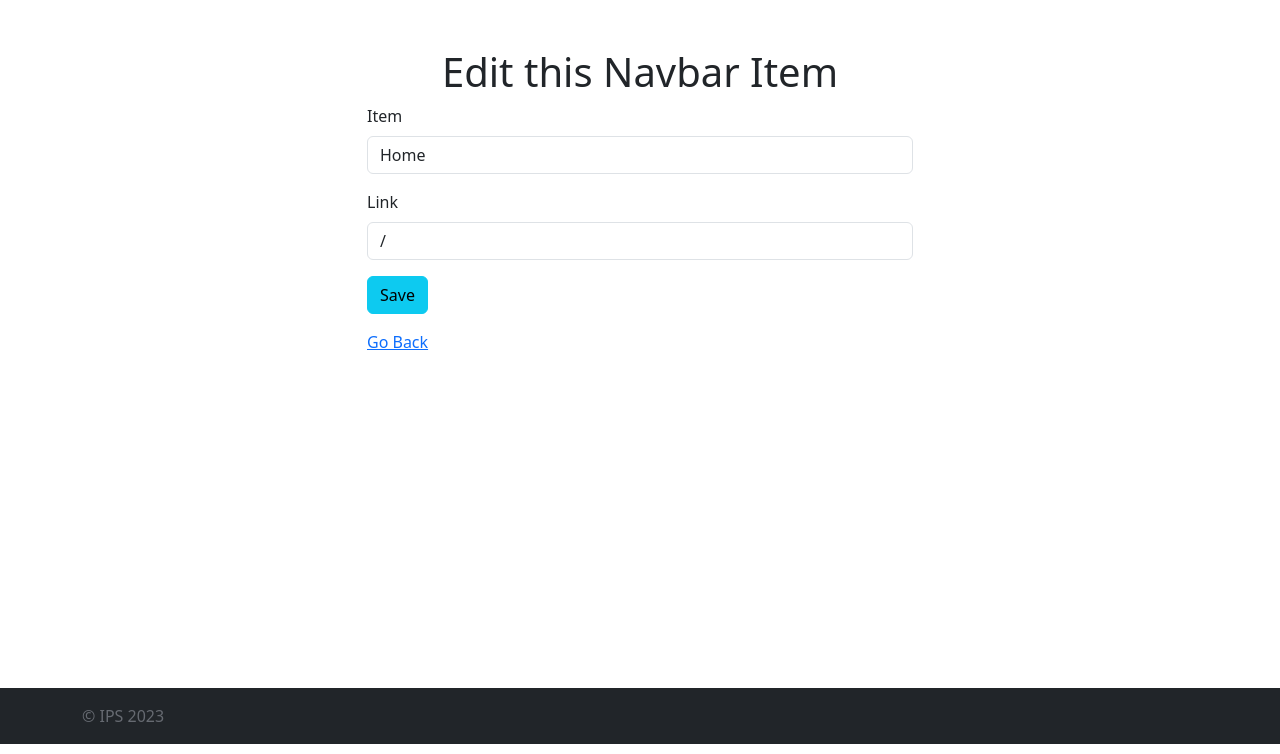
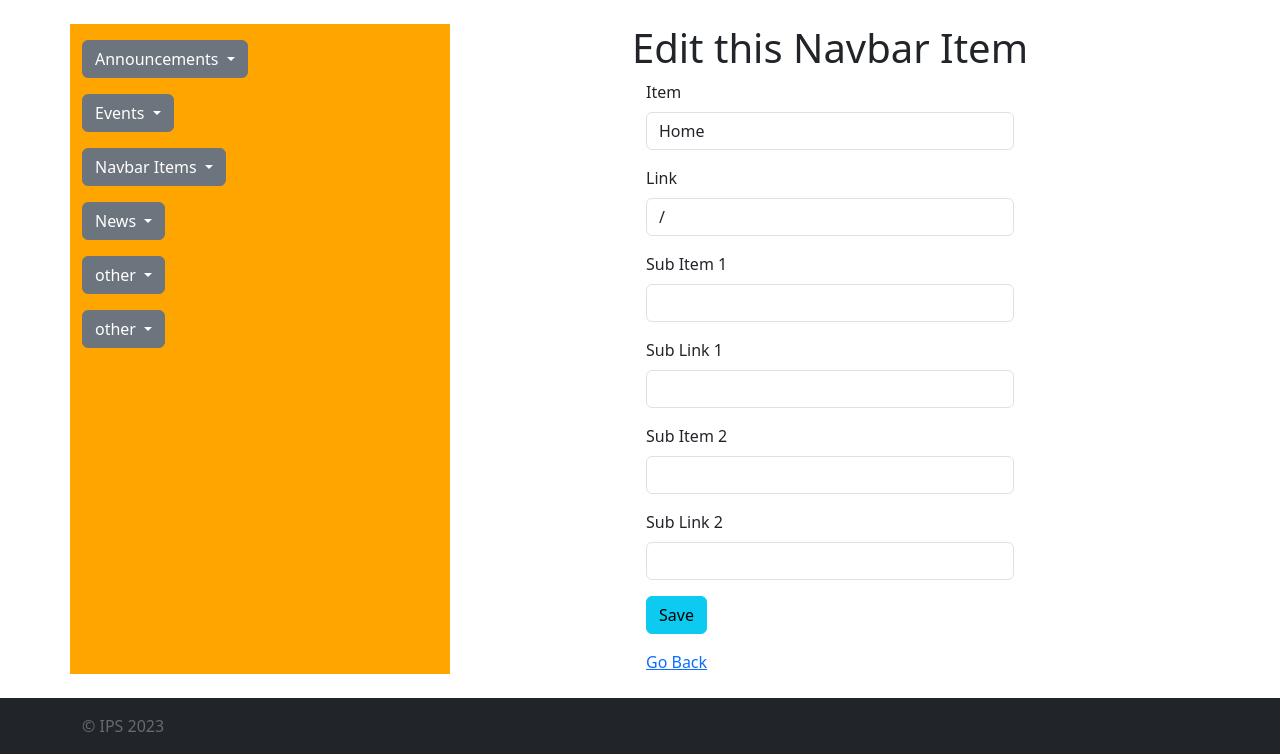
Before and after one commit to Prakhar-Verma39/Threejs-Portfolio, a Node server app: page /navbarItems/600000000000000000000010/edit in a window 1280 px wide. Shown: the part 56-810 px from the top of the page. Run offline with Node 20, Linux system fonts and the light colour scheme; data comes from the database, SQL or seed files in the repository; some libraries are stand-ins or nearby versions.

Commit message:
added sidebar

```diff
--- a/routes/navbarItems.js
+++ b/routes/navbarItems.js
@@ -25,7 +25,7 @@ router.get('/', catchAsync(async (req, res) => {
 }));
 
 router.get('/new', (req, res) => {
-    res.render('navbarItems/new');
+    res.render('navbarItems/new', {limit: 2});
 })
 
 router.post('/', validateNavbarItem, catchAsync(async (req, res) => {
@@ -43,7 +43,7 @@ router.get('/:id', catchAsync(async (req, res) => {
 router.get('/:id/edit', catchAsync(async (req, res) => {
     const { id } = req.params;
     const navbarItem = await NavbarItems.findById(id);
-    res.render('navbarItems/edit', { navbarItem })
+    res.render('navbarItems/edit', { navbarItem, limit: 2 })
 }));
 
 router.put('/:id',  validateNavbarItem, catchAsync(async (req, res) => {
--- a/schemas.js
+++ b/schemas.js
@@ -28,7 +28,7 @@ module.exports.navbarItemSchema = Joi.object({
     navbarItem: Joi.object({
         item: Joi.string().required(),
         link: Joi.string().required(),
-        subItems: Joi.array().items(Joi.string().empty('')),
-        subLinks: Joi.array().items(Joi.string().empty(''))
+        subItems: Joi.array().sparse().items(Joi.string().empty('')),
+        subLinks: Joi.array().sparse().items(Joi.string().empty(''))
     }).required()
 });
--- a/views/announcements/edit.ejs
+++ b/views/announcements/edit.ejs
@@ -1,7 +1,7 @@
 <% layout('layouts/boilerplate') %>
 
 
-    <div class="row">
+    <div class="col-8">
         <h1 class="text-center">Edit this Announcement</h1>
         <div class="col-6 offset-3">
             <form action="/announcements/<%=announcement._id%>?_method=PUT" method="POST" novalidate class="validated-form">
--- a/views/announcements/index.ejs
+++ b/views/announcements/index.ejs
@@ -1,5 +1,6 @@
 <% layout('layouts/boilerplate') %>
 
+    <div class="col-8">
         <h1>All Announcements</h1>
         <div>
             <a href="/announcements/new">Add a Announcement</a>
@@ -18,3 +19,4 @@
                 </div>
             </div>
         <% }%>
+    </div>
--- a/views/announcements/new.ejs
+++ b/views/announcements/new.ejs
@@ -1,7 +1,7 @@
 <% layout('layouts/boilerplate') %>
 
 
-    <div class="row">
+    <div class="col-8">
         <h1 class="text-center">Make a new Announcement</h1>
         <div class="col-6 offset-3">
             <form action="/announcements" method="POST" novalidate class="validated-form">
--- a/views/announcements/show.ejs
+++ b/views/announcements/show.ejs
@@ -1,6 +1,6 @@
 <% layout('layouts/boilerplate') %>
 
-    <div class="row">
+    <div class="col-8">
             <div class="card mb-3">
                 <div class="card-body">
                 <h2 class="card-title"><%= announcement.title %></h2>
--- a/views/events/edit.ejs
+++ b/views/events/edit.ejs
@@ -1,7 +1,7 @@
 <% layout('layouts/boilerplate') %>
 
 
-    <div class="row">
+    <div class="col-8">
         <h1 class="text-center">Edit this Events</h1>
         <div class="col-6 offset-3">
             <form action="/events/<%=event._id%>?_method=PUT" method="POST" novalidate class="validated-form">
--- a/views/events/index.ejs
+++ b/views/events/index.ejs
@@ -1,5 +1,6 @@
 <% layout('layouts/boilerplate') %>
 
+    <div class="col-8">
         <h1>All Events</h1>
         <div>
             <a href="/events/new">Add a Event</a>
@@ -17,3 +18,4 @@
                 </div>
             </div>
         <% }%>
+    </div>
--- a/views/events/new.ejs
+++ b/views/events/new.ejs
@@ -1,7 +1,7 @@
 <% layout('layouts/boilerplate') %>
 
 
-    <div class="row">
+    <div class="col-8">
         <h1 class="text-center">Make a new Event</h1>
         <div class="col-6 offset-3">
             <form action="/events" method="POST" novalidate class="validated-form">
--- a/views/events/show.ejs
+++ b/views/events/show.ejs
@@ -1,6 +1,6 @@
 <% layout('layouts/boilerplate') %>
 
-    <div class="row">
+    <div class="col-8">
             <div class="card mb-3">
                 <div class="card-body">
                 <h2 class="card-title"><%= event.title %></h2>
--- a/views/layouts/boilerplate.ejs
+++ b/views/layouts/boilerplate.ejs
@@ -10,7 +10,8 @@
 </head>
 <body class="d-flex flex-column vh-100">
     <%-include('../partialsAdmin/navbar')  %>
-    <main class="container mt-5">
+    <main class="container mt-4">
+        <%-include('../partialsAdmin/sidebar')  %>
         <%- body %>
     </main>
     <%-include('../partialsAdmin/footer')  %>
--- a/views/navbarItems/edit.ejs
+++ b/views/navbarItems/edit.ejs
@@ -1,7 +1,7 @@
 <% layout('layouts/boilerplate') %>
 
 
-    <div class="row">
+    <div class="col-8">
         <h1 class="text-center">Edit this Navbar Item</h1>
         <div class="col-6 offset-3">
             <form action="/navbarItems/<%=navbarItem._id%>?_method=PUT" method="POST" novalidate class="validated-form">
@@ -19,7 +19,8 @@
                         Looks good!
                      </div>
                 </div>
-                <% for(let i = 0; i<navbarItem.subItems.length; i++) { %>
+                <% if(navbarItem.subItems.length) {limit = navbarItem.subItems.length }%>
+                <% for(let i = 0; i<limit; i++) { %>
                 <div class="mb-3">
                     <label class="form-label" for="subItems">Sub Item <%= i+1 %></label>
                     <input class="form-control" type="text" id="subItems" name="navbarItem[subItems][<%= i %>]" value="<%- navbarItem.subItems[i] %>" novalidate>
--- a/views/navbarItems/index.ejs
+++ b/views/navbarItems/index.ejs
@@ -1,4 +1,8 @@
 <% layout('layouts/boilerplate') %>
+
+
+
+  <div class="col-8">
 
     <h1>All Navbar Items</h1>
     <div>
@@ -18,3 +22,4 @@
             </div>
         </div>
     <% }%>
+</div>
--- a/views/navbarItems/new.ejs
+++ b/views/navbarItems/new.ejs
@@ -1,7 +1,7 @@
 <% layout('layouts/boilerplate') %>
 
 
-    <div class="row">
+    <div class="col-8">
         <h1 class="text-center">Make a new Navbar Item</h1>
         <div class="col-6 offset-3">
             <form action="/navbarItems" method="POST" novalidate class="validated-form">
@@ -19,7 +19,7 @@
                        Looks good!
                     </div>
                 </div>
-                <% for(let i = 0; i<4; i++) { %>
+                <% for(let i = 0; i< limit; i++) { %>
                 <div class="mb-3">
                     <label class="form-label" for="subItems">Sub Item <%= i+1 %></label>
                     <input class="form-control" type="text" id="subItems" name="navbarItem[subItems][<%= i %>]" novalidate>
--- a/views/navbarItems/show.ejs
+++ b/views/navbarItems/show.ejs
@@ -1,6 +1,6 @@
 <% layout('layouts/boilerplate') %>
 
-    <div class="row">
+        <div class="col-8">
             <div class="card mb-3">
                 <div class="card-body">
                 <h2 class="card-title">Item: <%= navbarItem.item %></h2>
--- a/views/partialsAdmin/footer.ejs
+++ b/views/partialsAdmin/footer.ejs
@@ -1,3 +1,4 @@
+</div>
 <footer class="footer bg-dark py-3 mt-auto">
     <div class="container">
         <span style="color: rgb(125 130 137 / 75%)!important;">&copy; IPS 2023</span>
--- /dev/null
+++ b/views/partialsAdmin/sidebar.ejs
@@ -0,0 +1,64 @@
+<div class="row mb-4">
+
+    <div class="col-4" style="background-color: orange;">
+      <div class="dropdown mt-3">
+        <button class="btn btn-secondary dropdown-toggle" type="button" data-bs-toggle="dropdown" aria-expanded="false">
+          Announcements
+        </button>
+        <ul class="dropdown-menu">
+          <li><a class="dropdown-item" href="/announcements">All Announcements</a></li>
+          <li><a class="dropdown-item" href="/announcements/new">Add new Announcement(s)</a></li>
+          <li><a class="dropdown-item" href="#">Something else here</a></li>
+        </ul>
+      </div>
+      <div class="dropdown mt-3">
+        <button class="btn btn-secondary dropdown-toggle" type="button" data-bs-toggle="dropdown" aria-expanded="false">
+          Events
+        </button>
+        <ul class="dropdown-menu">
+          <li><a class="dropdown-item" href="/events">All Events</a></li>
+          <li><a class="dropdown-item" href="/events/new">Add new Event(s)</a></li>
+          <li><a class="dropdown-item" href="#">Something else here</a></li>
+        </ul>
+      </div>
+      <div class="dropdown mt-3">
+        <button class="btn btn-secondary dropdown-toggle" type="button" data-bs-toggle="dropdown" aria-expanded="false">
+          Navbar Items
+        </button>
+        <ul class="dropdown-menu">
+          <li><a class="dropdown-item" href="/navbarItems">All Navbar Items</a></li>
+          <li><a class="dropdown-item" href="/navbarItems/new">Add new Navbar Item(s)</a></li>
+          <li><a class="dropdown-item" href="#">Something else here</a></li>
+        </ul>
+      </div>
+      <div class="dropdown mt-3">
+        <button class="btn btn-secondary dropdown-toggle" type="button" data-bs-toggle="dropdown" aria-expanded="false">
+          News
+        </button>
+        <ul class="dropdown-menu">
+          <li><a class="dropdown-item" href="/news">All News</a></li>
+          <li><a class="dropdown-item" href="/news/new">Add new News</a></li>
+          <li><a class="dropdown-item" href="#">Something else here</a></li>
+        </ul>
+      </div>
+      <div class="dropdown mt-3">
+        <button class="btn btn-secondary dropdown-toggle" type="button" data-bs-toggle="dropdown" aria-expanded="false">
+          other
+        </button>
+        <ul class="dropdown-menu">
+          <li><a class="dropdown-item" href="#">Action</a></li>
+          <li><a class="dropdown-item" href="#">Another action</a></li>
+          <li><a class="dropdown-item" href="#">Something else here</a></li>
+        </ul>
+      </div>
+      <div class="dropdown mt-3 mb-3">
+        <button class="btn btn-secondary dropdown-toggle" type="button" data-bs-toggle="dropdown" aria-expanded="false">
+          other
+        </button>
+        <ul class="dropdown-menu">
+          <li><a class="dropdown-item" href="#">Action</a></li>
+          <li><a class="dropdown-item" href="#">Another action</a></li>
+          <li><a class="dropdown-item" href="#">Something else here</a></li>
+        </ul>
+      </div>
+    </div>
```
Also changed, not shown: views/partialsAdmin/navbar.ejs (line endings or trailing spaces). Lines whose indentation alone changed are shown as unchanged.
